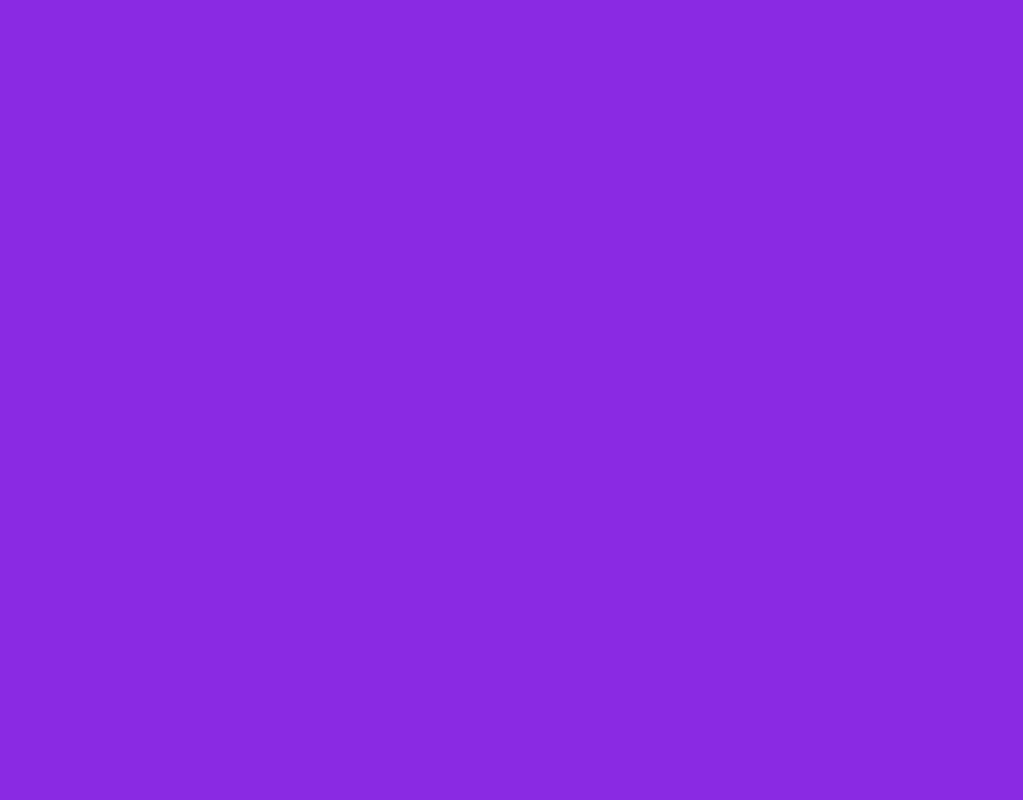
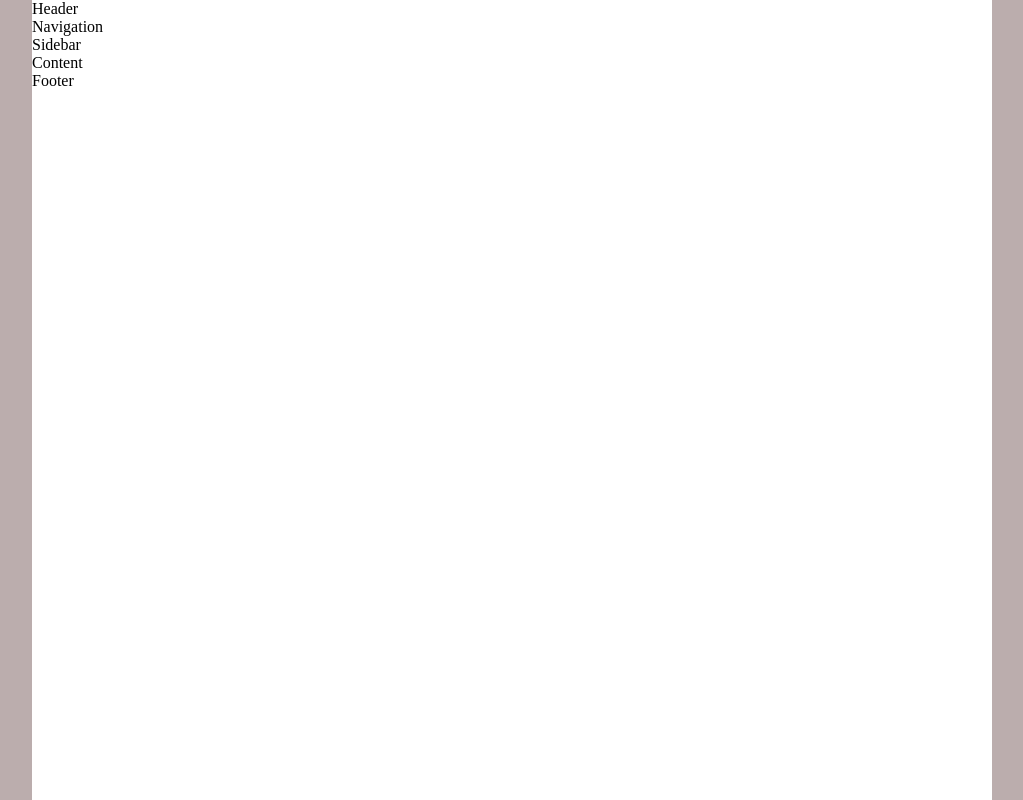
Before and after one commit to ElizaAhmed/web-layout-test, a plain HTML site: page index.html in a window 1280 px wide. Shown: the whole page, without its empty margins (128-1151 px from the left). Drawn offline with Linux system fonts and the light colour scheme.

Commit message:
initial layout

```diff
--- a/css/app.css
+++ b/css/app.css
@@ -1,3 +1,12 @@
 body {
-    background-color: blueviolet;
+    background-color: #bbadad;
+    padding: 0;
+    margin: 0;
 }
+
+.container {
+    background: #ffffff;
+    width: 960px;
+    min-height: 800px;
+    margin: 0 auto;
+}
--- a/index.html
+++ b/index.html
@@ -13,7 +13,16 @@
     </head>
 
     <body>
+        <div class="container">
+        <header>Header</header>
+        <main>
+            <nav>Navigation</nav>
+            <sidebar>Sidebar</sidebar>
+            <div>Content</div>
+            <footer>Footer</footer>
 
+        </main>
+        </div>
 
         <script src="js/app.js"></script>
     </body>
```
